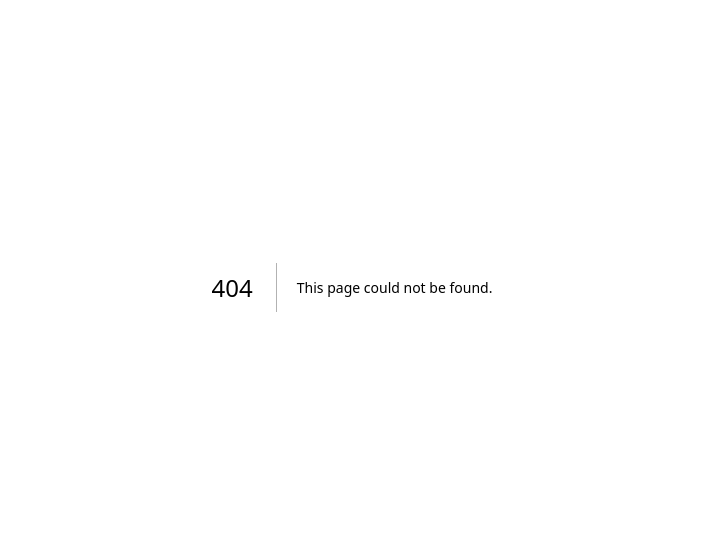
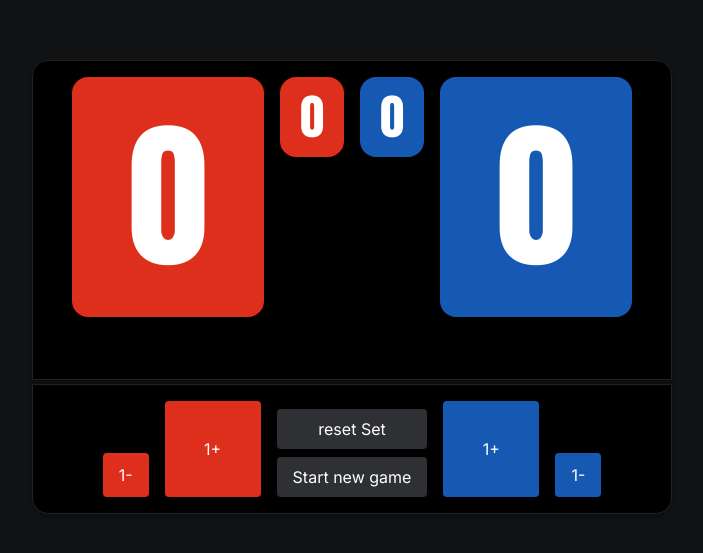
Before and after one commit to hessamkhoobkar/pilot-projects-react, a Next.js app: page /point-counter in a window 1280 px wide. Before the commit this address had no page. Shown: the part 113-666 px from the top of the page, without its empty margins (288-991 px from the left). Built offline with nearby package versions, Linux system fonts and the light colour scheme.

Commit message:
point counter app intit

```diff
--- /dev/null
+++ b/src/app/point-counter/page.tsx
@@ -0,0 +1,12 @@
+import styles from "./styles.module.css";
+import ControlBoard from "@/components/point-counter/ControlBoard";
+import Scoreboard from "@/components/point-counter/Scoreboard";
+
+export default function PointCounter() {
+  return (
+    <div className={styles.main_wrapper}>
+      <Scoreboard />
+      <ControlBoard />
+    </div>
+  );
+}
--- /dev/null
+++ b/src/app/point-counter/styles.module.css
@@ -0,0 +1,9 @@
+.main_wrapper {
+  display: flex;
+  flex-direction: column;
+  align-items: center;
+  justify-content: center;
+  min-height: 100vh;
+  width: 100vw;
+  background: #101214;
+}
--- /dev/null
+++ b/src/components/point-counter/ControlBoard.tsx
@@ -0,0 +1,59 @@
+"use client";
+
+import styles from "./controlBoard.module.css";
+import { useGameStore } from "@/stores/point-counter/gameStore";
+
+export default function ControlBoard() {
+  const updatePoints = useGameStore((state) => state.updatePoints);
+  const resetPoints = useGameStore((state) => state.resetPoints);
+  const resetGame = useGameStore((state) => state.resetGame);
+
+  const handleIncrement = (side: "home" | "away") => {
+    updatePoints(side, "increment");
+  };
+
+  const handleDecrement = (side: "home" | "away") => {
+    updatePoints(side, "decrement");
+  };
+
+  return (
+    <div className={styles.control_board}>
+      <button
+        type="button"
+        className={`${styles.is_sm} ${styles.home}`}
+        onClick={() => handleDecrement("home")}
+      >
+        1-
+      </button>
+      <button
+        type="button"
+        className={`${styles.home} ${styles.is_lg}`}
+        onClick={() => handleIncrement("home")}
+      >
+        1+
+      </button>
+      <div className={`${styles.actions}`}>
+        <button type="button" className={``} onClick={() => resetPoints()}>
+          reset Set
+        </button>
+        <button type="button" className={``} onClick={() => resetGame()}>
+          Start new game
+        </button>
+      </div>
+      <button
+        type="button"
+        className={`${styles.away} ${styles.is_lg}`}
+        onClick={() => handleIncrement("away")}
+      >
+        1+
+      </button>
+      <button
+        type="button"
+        className={`${styles.is_sm} ${styles.away}`}
+        onClick={() => handleDecrement("away")}
+      >
+        1-
+      </button>
+    </div>
+  );
+}
--- /dev/null
+++ b/src/components/point-counter/Scoreboard.tsx
@@ -0,0 +1,33 @@
+"use client";
+
+import styles from "./scoreboard.module.css";
+import { useGameStore } from "@/stores/point-counter/gameStore";
+import type { GameStore } from "@/types/point-counter/gameStore";
+
+export default function Scoreboard() {
+  const homePoints = useGameStore((state: GameStore) => state.homePoints);
+  const homeSets = useGameStore((state: GameStore) => state.homeSets);
+  const awayPoints = useGameStore((state: GameStore) => state.awayPoints);
+  const awaySets = useGameStore((state: GameStore) => state.awaySets);
+
+  return (
+    <div className={styles.scoreboard}>
+      <div
+        className={`${styles.scoreboard_point} ${styles.player_one} ${styles.is_xl}`}
+      >
+        <span>{homePoints}</span>
+      </div>
+      <div className={`${styles.scoreboard_point} ${styles.player_one}`}>
+        <span>{homeSets}</span>
+      </div>
+      <div className={`${styles.scoreboard_point} ${styles.player_two}`}>
+        <span>{awaySets}</span>
+      </div>
+      <div
+        className={`${styles.scoreboard_point} ${styles.player_two} ${styles.is_xl}`}
+      >
+        <span>{awayPoints}</span>
+      </div>
+    </div>
+  );
+}
--- /dev/null
+++ b/src/components/point-counter/controlBoard.module.css
@@ -0,0 +1,56 @@
+.control_board {
+  display: flex;
+  align-items: flex-end;
+  justify-content: center;
+  width: 40rem;
+  background-color: rgb(0, 0, 0);
+  border-radius: 1rem;
+  border-top-left-radius: 0;
+  border-top-right-radius: 0;
+  padding: 1rem;
+  margin-top: 0.25rem;
+  gap: 1rem;
+  border: 1px solid #222;
+  box-shadow: 0 4px 6px -1px rgb(0 0 0 / 0.2), 0 2px 4px -2px rgb(0 0 0 / 0.2);
+}
+
+.control_board .actions {
+  display: flex;
+  flex-direction: column;
+  align-items: flex-end;
+  justify-content: center;
+  gap: 0.5rem;
+}
+
+.control_board button {
+  display: flex;
+  align-items: center;
+  justify-content: center;
+  color: white;
+  border-radius: 0.25rem;
+  min-width: 6rem;
+  height: 2.5rem;
+  padding: 1rem;
+  background-color: #2f3034;
+}
+
+.control_board button.is_lg {
+  height: 6rem;
+}
+
+.control_board button.is_sm {
+  min-width: 2.5rem;
+  height: 2.75rem;
+}
+
+.control_board button.home {
+  background-color: #de2f1c;
+}
+
+.control_board button.away {
+  background-color: #1659b2;
+}
+
+.control_board .actions button {
+  width: 100%;
+}
--- /dev/null
+++ b/src/components/point-counter/scoreboard.module.css
@@ -0,0 +1,42 @@
+.scoreboard {
+  display: flex;
+  align-items: flex-start;
+  justify-content: center;
+  width: 40rem;
+  background-color: black;
+  border-radius: 1rem;
+  border-bottom-left-radius: 0;
+  border-bottom-right-radius: 0;
+  height: 20rem;
+  padding: 1rem;
+  gap: 1rem;
+  border: 1px solid #222;
+  box-shadow: 0 4px 6px -1px rgb(0 0 0 / 0.2), 0 2px 4px -2px rgb(0 0 0 / 0.2);
+}
+
+.scoreboard_point {
+  font-family: Impact, Haettenschweiler, "Arial Narrow Bold", sans-serif;
+  display: flex;
+  flex-direction: column;
+  align-items: center;
+  justify-content: center;
+  color: white;
+  border-radius: 1rem;
+  font-size: 3rem;
+  height: 5rem;
+  width: 4rem;
+}
+
+.scoreboard_point.is_xl {
+  font-size: 10rem;
+  height: 15rem;
+  width: 12rem;
+}
+
+.scoreboard_point.player_one {
+  background-color: #de2f1c;
+}
+
+.scoreboard_point.player_two {
+  background-color: #1659b2;
+}
--- /dev/null
+++ b/src/stores/point-counter/gameStore.ts
@@ -0,0 +1,59 @@
+import { create } from "zustand";
+import type { GameStore } from "@/types/point-counter/gameStore";
+
+export const useGameStore = create<GameStore>((set) => ({
+  homePoints: 0,
+  awayPoints: 0,
+  homeSets: 0,
+  awaySets: 0,
+
+  updatePoints: (side: "home" | "away", type: "increment" | "decrement") => {
+    const updateValue = type === "increment" ? 1 : -1;
+
+    if (side === "home") {
+      set((state: GameStore) => ({
+        homePoints: Math.max(state.homePoints + updateValue, 0),
+      }));
+    } else {
+      set((state: GameStore) => ({
+        awayPoints: Math.max(state.awayPoints + updateValue, 0),
+      }));
+    }
+
+    const spaceBetweenPoints = Math.abs(
+      useGameStore.getState().homePoints - useGameStore.getState().awayPoints
+    );
+
+    if (spaceBetweenPoints >= 2 && useGameStore.getState().homePoints >= 11) {
+      set((state: GameStore) => ({
+        homeSets: state.homeSets + 1,
+      }));
+
+      useGameStore.getState().resetPoints();
+    }
+
+    if (spaceBetweenPoints >= 2 && useGameStore.getState().awayPoints >= 11) {
+      set((state: GameStore) => ({
+        awaySets: state.awaySets + 1,
+      }));
+
+      useGameStore.getState().resetPoints();
+    }
+  },
+
+  resetPoints: () => {
+    set(() => ({
+      homePoints: 0,
+      awayPoints: 0,
+    }));
+  },
+
+  resetGame: () => {
+    set(() => ({
+      homePoints: 0,
+      awayPoints: 0,
+      homeSets: 0,
+      awaySets: 0,
+    }));
+  },
+}));
--- /dev/null
+++ b/src/types/point-counter/gameStore.ts
@@ -0,0 +1,12 @@
+export interface GameStore {
+  homePoints: number;
+  awayPoints: number;
+  homeSets: number;
+  awaySets: number;
+  updatePoints: (
+    side: "home" | "away",
+    type: "increment" | "decrement"
+  ) => void;
+  resetPoints: () => void;
+  resetGame: () => void;
+}
```
